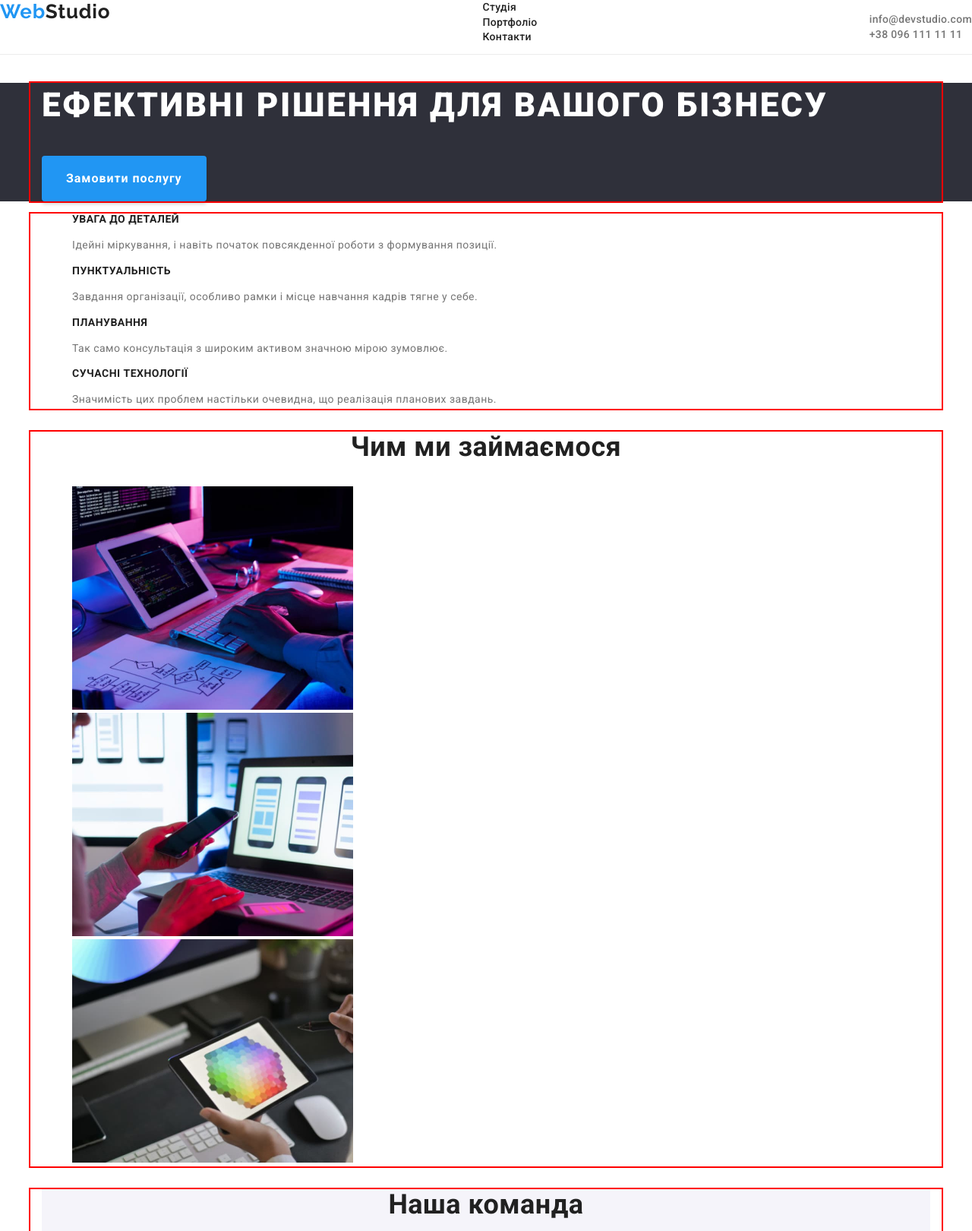
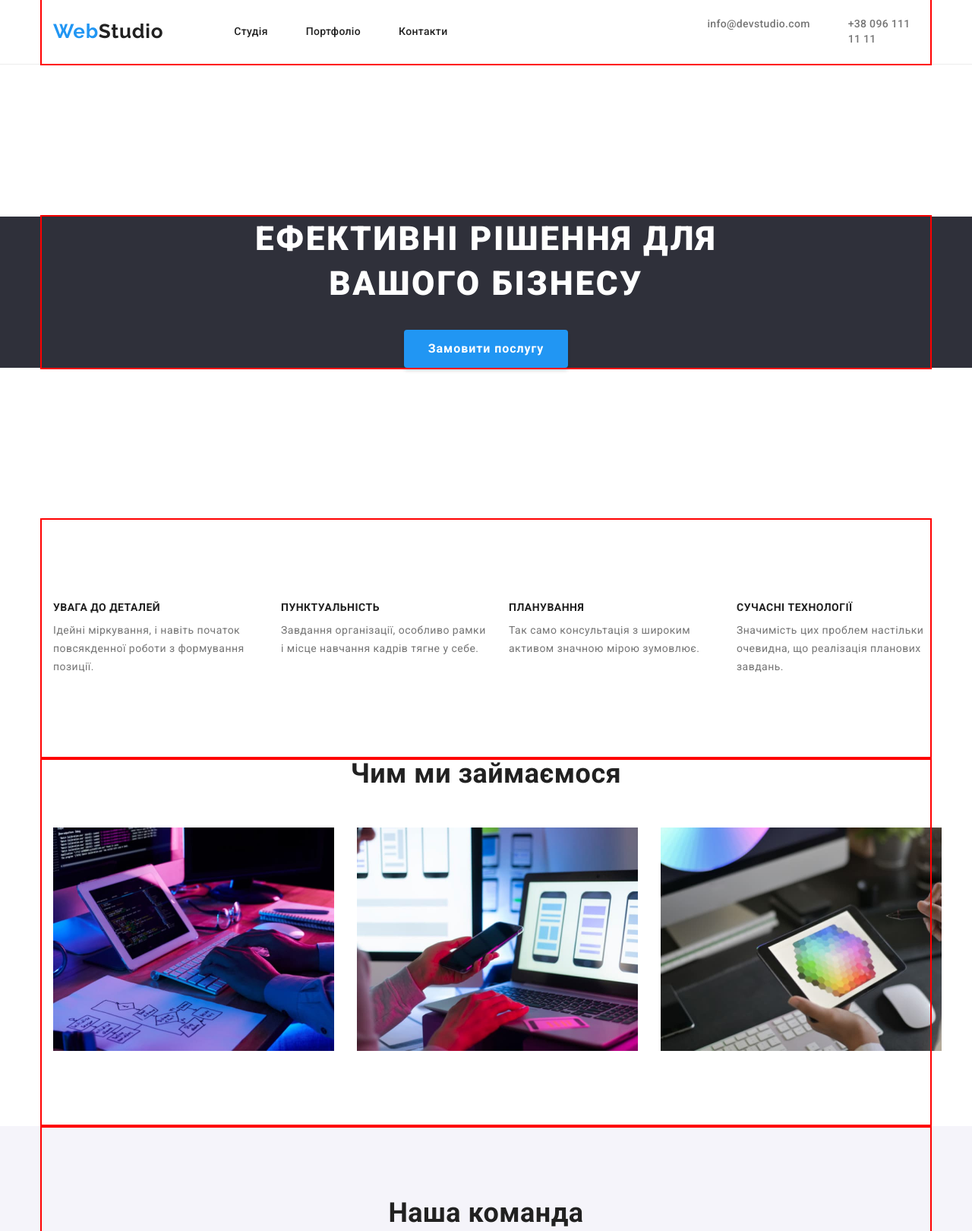
Before and after one commit to vadrille12/goit-markup-hw-03, a plain HTML site: page index.html in a window 1280 px wide. Shown: the top 1620 px of the page at 76% size. Drawn offline with nearby package versions, Linux system fonts and the light colour scheme.

Commit message:
update all

```diff
--- a/css/footer.css
+++ b/css/footer.css
@@ -1,7 +1,12 @@
 .container-f {
    width: 1200px;
+   margin-right: auto;
+   margin-left: auto;
+   width: 1170px;
    padding-left: 15px;
    padding-right: 15px;
+   outline: 2px solid red;
+   margin-bottom: 0;
 }
 
 .footer {
@@ -15,6 +20,8 @@
    font-size: 26px;
    text-decoration: none;
    line-height: 1.2;
+   margin: 0;
+   margin-bottom: 20px;
 }
 
 .accent {
@@ -23,6 +30,17 @@
 
 .menu {
    list-style: none;
+   padding: 0;
+   margin: 0;
+}
+
+.menu-link-footer {
+   margin-bottom: 9px;
+}
+
+.address-footer {
+   padding-bottom: 60px;
+   padding-top: 20px;
 }
 
 .addres {
@@ -32,6 +50,7 @@
    text-decoration: none;
    font-style: normal;
    line-height: 1.7;
+   margin-bottom: 9px;
 }
 
 .addres:hover {
@@ -49,6 +68,7 @@
    text-decoration: none;
    font-style: normal;
    line-height: 1.7;
+   margin-bottom: 9px;
 }
 
 .contact-footer:hover {
--- a/css/header.css
+++ b/css/header.css
@@ -4,7 +4,15 @@
 
 .container-h {
    display: flex;
-   justify-content: space-between;
+   width: 1200px;
+   margin-right: auto;
+   margin-left: auto;
+   width: 1170px;
+   padding-left: 15px;
+   padding-right: 15px;
+   outline: 2px solid red;
+   margin-bottom: 0;
+   align-items: center;
 }
 
 .logo-header {
@@ -15,7 +23,6 @@
    text-decoration: none;
    letter-spacing: 0.03em;
    line-height: 1.2;
-   margin-right: 93px;
 }
 
 .accent {
@@ -24,8 +31,14 @@
 
 .menu-nav {
    list-style: none;
+   margin-left: 93px;
+   margin-right: 342px;
+   margin-top: 32px;
+   margin-bottom: 32px;
    padding: 0;
-   margin: 0;
+   display: flex;
+   justify-content: space-between;
+   gap: 50px;
 }
 
 .menu-link {
@@ -34,6 +47,7 @@
    font-size: 14px;
    text-decoration: none;
    line-height: 1.4;
+   display: flex;
 }
 
 .menu-link:hover,
@@ -47,6 +61,11 @@
 
 .contact-menu {
    list-style: none;
+   display: flex;
+   justify-content: space-between;
+   gap: 50px;
+   padding: 0;
+   margin: 0;
 }
 
 .contact-header {
--- a/css/home.css
+++ b/css/home.css
@@ -1,7 +1,7 @@
 .container {
    margin-right: auto;
    margin-left: auto;
-   width: 1200px;
+   width: 1170px;
    padding-left: 15px;
    padding-right: 15px;
    outline: 2px solid red;
@@ -18,6 +18,13 @@
    letter-spacing: 0.06em;
    text-transform: uppercase;
    line-height: 1.36;
+   margin: 0;
+   text-align: center;
+   width: 696px;
+   margin: 0 auto;
+   display: block;
+   margin-top: 200px;
+   margin-bottom: 30px;
 }
 
 .hero-btn {
@@ -26,12 +33,14 @@
    font-size: 16px;
    font-weight: 700;
    border: none;
-   padding: 15px 32px;
+   padding: 10px 32px;
    letter-spacing: 0.06em;
    box-shadow: 0px 4px 4px rgba(0, 0, 0, 0.15);
    border-radius: 4px;
    cursor: pointer;
    line-height: 1.875;
+   margin: 0 auto 200px;
+   display: block;
 }
 
 .hero-btn:hover {
@@ -44,6 +53,17 @@
 
 .our-features {
    list-style: none;
+   display: flex;
+   justify-content: space-between;
+   margin: 0;
+   padding: 0;
+   gap: 30px;
+}
+
+.our-features-li {
+   margin-top: 94px;
+   margin-bottom: 94px;
+   width: 270px;
 }
 
 .visually-hidden {
@@ -65,6 +85,7 @@
    font-size: 14px;
    text-transform: uppercase;
    line-height: 1.14;
+   margin-bottom: 10px;
 }
 
 .our-features-text {
@@ -72,6 +93,7 @@
    font-weight: 400;
    font-size: 14px;
    line-height: 1.7;
+   margin-top: 10px;
 }
 
 .what-are-we-doing {
@@ -80,6 +102,17 @@
    font-size: 36px;
    line-height: 1.16;
    text-align: center;
+   margin-top: 0;
+   margin-bottom: 50px;
+}
+
+.what-we-are-doing-img {
+   display: flex;
+   margin: 0;
+   padding: 0;
+   justify-content: space-between;
+   gap: 30px;
+   padding-bottom: 94px;
 }
 
 .container-bg {
@@ -95,6 +128,17 @@
    font-size: 36px;
    line-height: 1.16;
    text-align: center;
+   margin: 0;
+   padding-top: 94px;
+   margin-bottom: 50px;
+}
+
+.members {
+   display: flex;
+   margin: 0;
+   padding: 0;
+   justify-content: space-between;
+   padding-bottom: 94px;
 }
 
 .name {
@@ -103,6 +147,8 @@
    font-weight: 500;
    letter-spacing: 0.03em;
    line-height: 1.1875;
+   text-align: center;
+   margin-top: 30px;
 }
 
 .profession {
@@ -110,6 +156,9 @@
    font-size: 16px;
    font-weight: 400;
    line-height: 1.1875;
+   text-align: center;
+   margin-top: 10px;
+   margin-bottom: 30px;
 }
 
 .bg-ourteam {
--- a/css/portfolio.css
+++ b/css/portfolio.css
@@ -1,8 +1,20 @@
 .container {
-   width: 1200px;
+   margin-right: auto;
+   margin-left: auto;
+   width: 1170px;
    padding-left: 15px;
    padding-right: 15px;
-   padding-bottom: 94px;
+   outline: 2px solid red;
+}
+
+.btns {
+   list-style: none;
+   display: flex;
+   justify-content: center;
+   gap: 8px;
+   margin: 0;
+   padding-top: 94px;
+   padding-bottom: 50px;
 }
 
 .hero-btn {
@@ -48,6 +60,17 @@
    border: 1px solid var(--border-color);
 }
 
+.card-set {
+   display: flex;
+   justify-content: space-between;
+   flex-wrap: wrap;
+   gap: 26px;
+   list-style: none;
+   padding: 0;
+   margin: 0;
+   padding-bottom: 94px;
+}
+
 .my-work-title {
    color: var(--main-font-color);
    font-size: 18px;
--- a/index.html
+++ b/index.html
@@ -55,19 +55,19 @@
             <section class="our-features">
                <h2 class="visually-hidden">Наші особливості</h2>
                <ul class="our-features">
-                  <li>
+                  <li class="our-features-li">
                      <h3 class="our-features-title">Увага до деталей</h3>
                      <p class="our-features-text">Ідейні міркування, і навіть початок повсякденної роботи з формування позиції.</p>
                   </li>
-                  <li>
+                  <li class="our-features-li">
                      <h3 class="our-features-title">Пунктуальність</h3>
                      <p class="our-features-text">Завдання організації, особливо рамки і місце навчання кадрів тягне у себе.</p>
                   </li>
-                  <li>
+                  <li class="our-features-li">
                      <h3 class="our-features-title">Планування</h3>
                      <p class="our-features-text">Так само консультація з широким активом значною мірою зумовлює.</p>
                   </li>
-                  <li>
+                  <li class="our-features-li">
                      <h3 class="our-features-title">Сучасні технології</h3>
                      <p class="our-features-text">Значимість цих проблем настільки очевидна, що реалізація планових завдань.</p>
                   </li>
@@ -78,7 +78,7 @@
          <div class="container">
             <section class="container-1">
                <h2 class="what-are-we-doing">Чим ми займаємося</h2>
-               <ul>
+               <ul class="what-we-are-doing-img">
                   <li class="menu">
                      <img src="./img/img1.jpg" alt="ламповый айпад" width="370" height="294" />
                   </li>
@@ -92,11 +92,11 @@
             </section>
          </div>
 
-         <div class="container">
-            <section class="bg-ourteam">
+         <section class="bg-ourteam">
+            <div class="container">
                <h2 class="our-team">Наша команда</h2>
 
-               <ul>
+               <ul class="members">
                   <li class="menu">
                      <div class="container-bg">
                         <img src="./img/imgighor.jpg" alt="рожа в очках" width="270" height="260" class="img" />
@@ -126,23 +126,23 @@
                      </div>
                   </li>
                </ul>
-            </section>
-         </div>
+            </div>
+         </section>
       </main>
 
       <footer class="footer">
          <div class="container-f">
             <a href="./index.html" class="logo-f"><span class="accent">Web</span>Studio</a>
 
-            <address>
+            <address class="address-footer">
                <ul class="menu">
-                  <li class="menu">
+                  <li class="menu-link-footer">
                      <a href="https://goo.gl/maps/sC2N5dukkPR911iCA" target="_blank" rel="noopener noreferrer" class="addres">м. Київ, пр-т Лесі Українки, 26</a>
                   </li>
-                  <li class="menu">
+                  <li class="menu-link-footer">
                      <a href="mailto:info@example.com" target="_blank" rel="noopener noreferrer" class="contact-footer">info@example.com</a>
                   </li>
-                  <li class="menu">
+                  <li class="menu-link-footer">
                      <a href="tel:+380991111111" class="contact-footer">+38 099 111 11 11</a>
                   </li>
                </ul>
```
Also changed, not shown: portfolio.html (+18 -10 lines).
